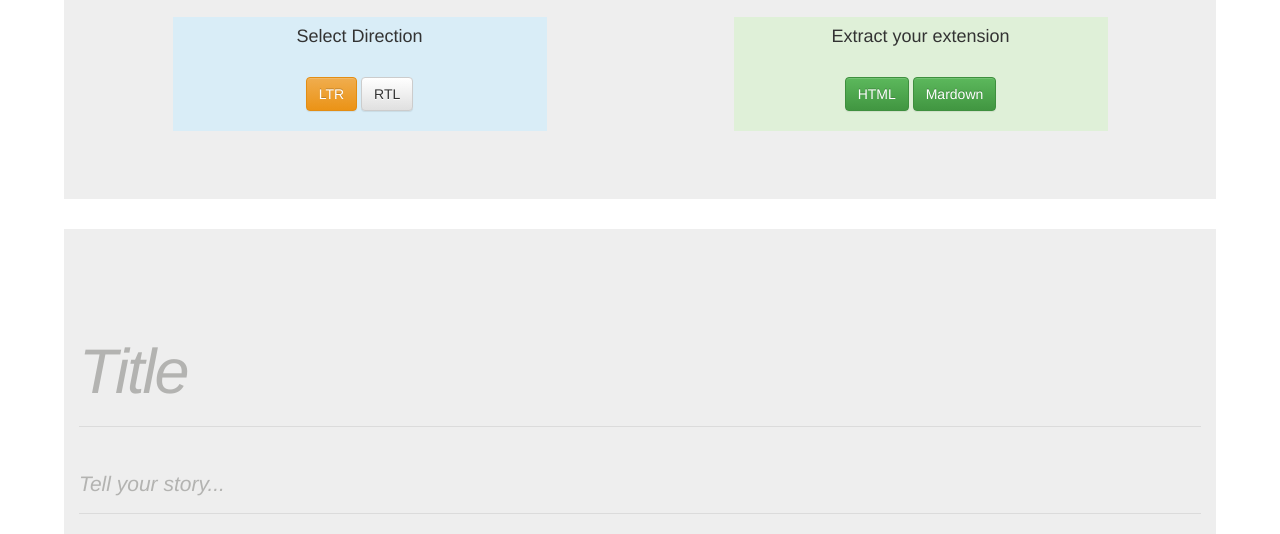
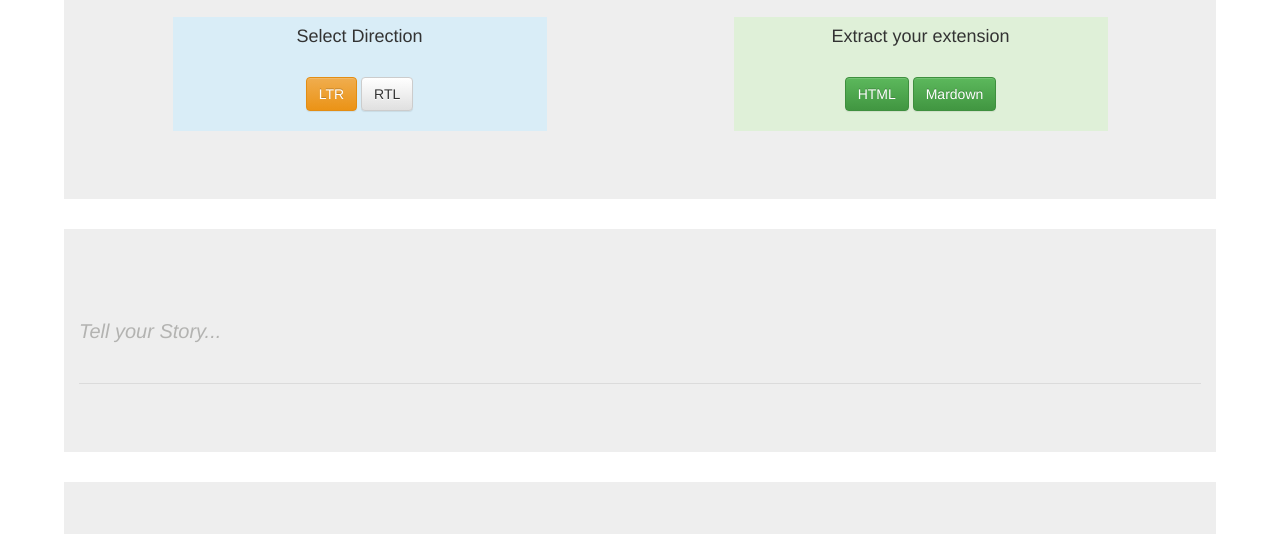
Before and after one commit to sadra/awesome-medium-editor, a website: page public/index.html in a window 1280 px wide. Both pictures are taken after a click on the button "Mardown". Shown: the part 266-800 px from the top of the page. Drawn offline with nearby package versions, Linux system fonts and the light colour scheme; files whose address does not match are found by name.

```diff
--- a/public/index.html
+++ b/public/index.html
@@ -22,7 +22,6 @@
         <script src="dist/js/medium-editor.js"></script>
         <script src="dist/js/handlebars.runtime.min.js"></script>
         <script src="dist/js/medium-editor-insert-plugin.js"></script>
-        <script src="dist/js/medium-editor-multi-placeholders-plugin.min.js"></script>
         <script src="dist/js/to-markdown.js"></script>
         <script src="dist/js/bootstrap.min.js" ></script>
         <script src="dist/js/toastr.min.js"></script>
@@ -46,7 +45,7 @@
                     <h1><i class="fa fa-magic" aria-hidden="true"></i> Awesome Medium Editor!</h1>
 
                     <p class="text-center">
-                        Created with JavaScript and <i class="fa fa-heart" aria-hidden="true"></i> from Iran. Browse the code on <a href="https://github.com/amlashi-sadra/awesome-medium-editor/blob/master/package.json"><i class="fa fa-github" aria-hidden="true"></i>
+                        Created with JavaScript and <i class="fa fa-heart" aria-hidden="true"></i> from Iran. Browse the code on <a href="https://github.com/amlashi-sadra/awesome-medium-editor"><i class="fa fa-github" aria-hidden="true"></i>
                         </span> GitHub</a>.
                     </p>
 
@@ -110,6 +109,11 @@
 
                             <h4>by <a href="http://isapanah.com">Sadra</a> & <i>Powered by</i> <a href="https://yabwe.github.io/medium-editor/">Medium Editor</a>, <a href="https://github.com/domchristie/to-markdown">toMarkdown</a>, <a href="https://codeseven.github.io/toastr/">Toastr</a> + <a href="https://github.com/amlashi-sadra/awesome-medium-editor/graphs/contributors">people around the world</a>
                             </h4>
+
+                            <a href="https://github.com/amlashi-sadra/awesome-medium-editor"><i class="fa fa-github fa-3x" aria-hidden="true"></i></a>
+                            <a href="https://twitter.com/sadra_amlashi"><i class="fa fa-twitter-square fa-3x" aria-hidden="true"></i></a>
+                            <a href="http://isapanah.com"><i class="fa fa-globe fa-3x" aria-hidden="true"></i></a>
+
                         </div>
                     </section>
 
--- a/public/src/css/style.css
+++ b/public/src/css/style.css
@@ -7,5 +7,8 @@
 
 #container {
 	width: 90% !important;
-	margin: 30px auto;
 }
+
+.medium-editor-placeholder {
+	font-size: 20px !important;
+}
--- a/public/src/js/ame-extensions.js
+++ b/public/src/js/ame-extensions.js
@@ -84,7 +84,6 @@
 }
 
 var editor = new MediumEditor('.editable', {
-    placeholder: false,
     buttonLabels: 'fontawesome',
     toolbar: {
         /* These are the default options for the toolbar,
@@ -105,19 +104,7 @@
         updateOnEmptySelection: false
     },
     extensions: {
-        'insertImage': new insertImageExtension(),
-        'multi_placeholder': new MediumEditorMultiPlaceholders({
-            placeholders: [
-                {
-                    tag: 'h1',
-                    text: 'Title'
-                },
-                {
-                    tag: 'p',
-                    text: 'Tell your story...'
-                }
-            ]
-        })
+        'insertImage': new insertImageExtension()
     }
 });
 
--- a/public/src/js/main.js
+++ b/public/src/js/main.js
@@ -50,6 +50,13 @@
 
         var content = toMarkdown(document.getElementById('editable-container').innerHTML);
 
+        content = content.replace(/<\/span>/g,'');
+        content = content.replace(/<\/figure>/g,'');
+        content = content.replace(/<figure contenteditable="false">/g,'');
+        content = content.replace(/<\/div>/g,'');
+        content = content.replace(/<div class="medium-insert-images">/g,'');
+        content = content.replace(/<span style="color: inherit;">/g,'');
+
         copyTextToClipboard(content);
 
         toastr.success('Your post copied as a <b>MarkDown</b>, just press crtl+V to paste it into your blog. ');
```
Also changed, not shown: public/dist/js/medium-editor-insert-plugin.js, public/dist/js/medium-editor-multi-placeholders-plugin.min.js (deleted), public/dist/js/medium-editor.js.
